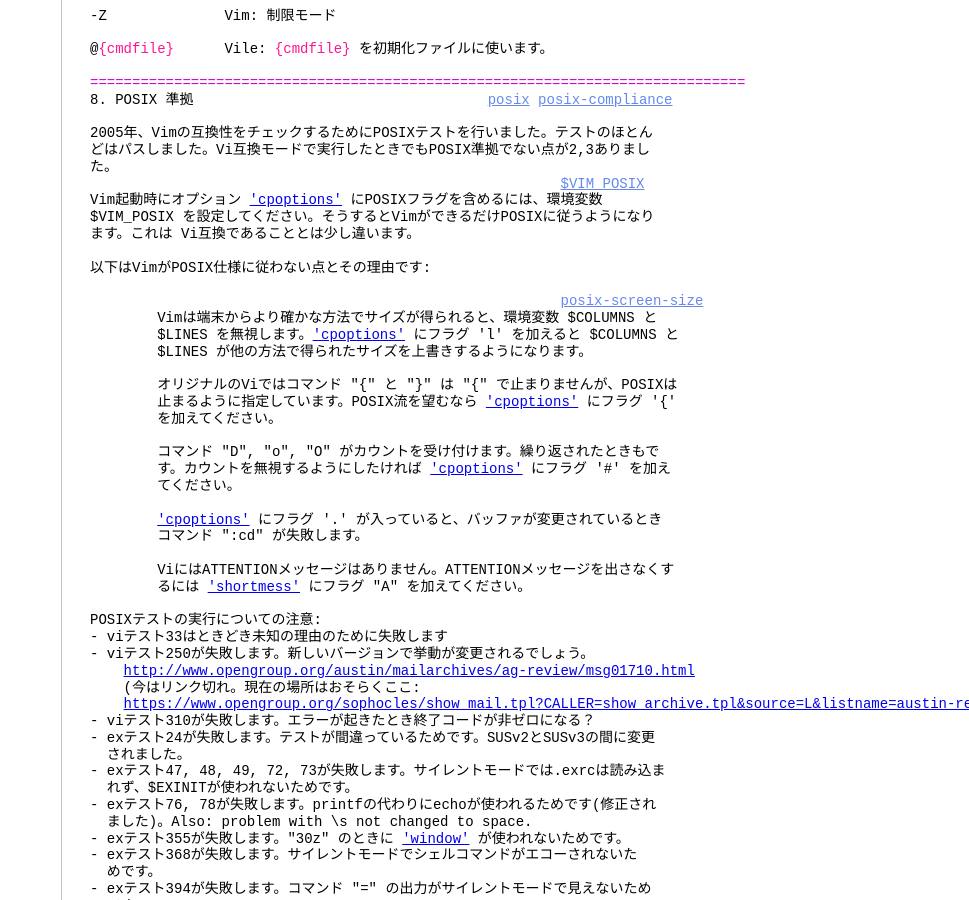
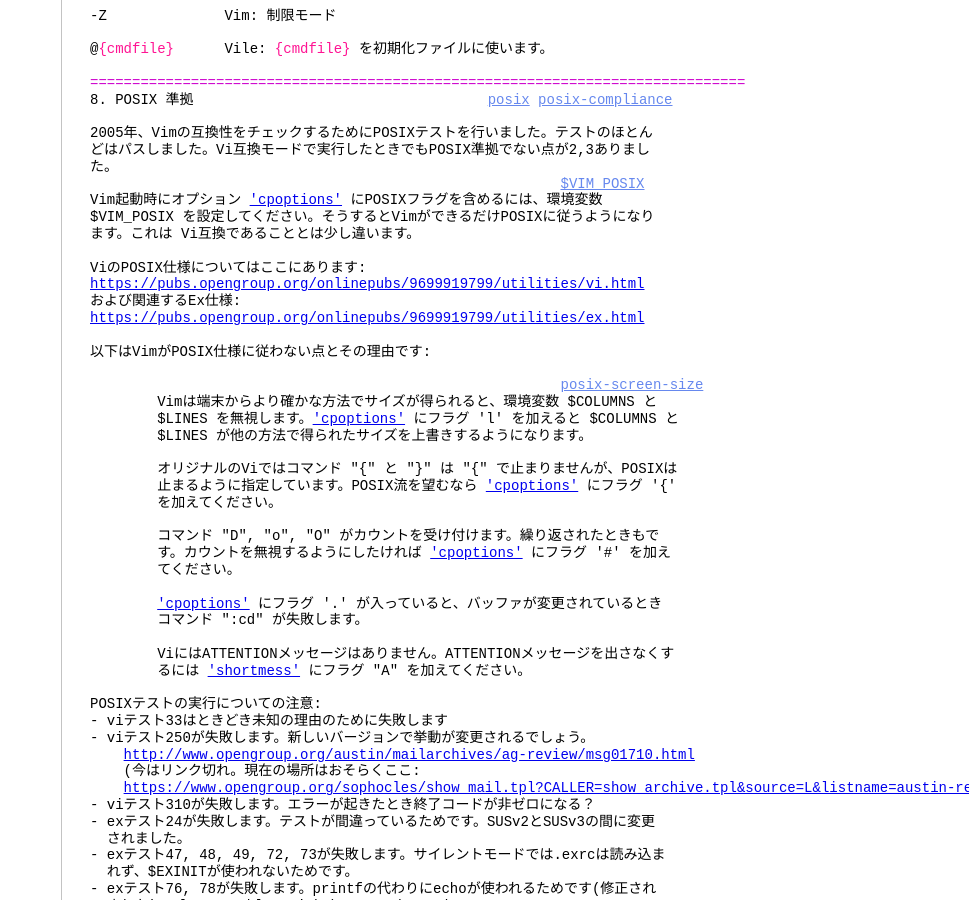
Before and after one commit to vim-jp/vimdoc-ja, a Jekyll site: the page built from vi_diff.html, in a window 1280 px wide and 900 px high, scrolled down 22649 px. Shown: the whole window, without its empty margins (311-1280 px from the left). Built offline with Jekyll 4.4.1, drawn with Linux system fonts in a browser that asks for light colours; nearby versions of some CDN libraries; comment, search, counter and statistics services are not loaded; some of the changed text lies outside the part shown.

Commit message:
Generated by Travis JOB 2948.1
https://travis-ci.org/vim-jp/vimdoc-ja-working/builds/620555739

```diff
--- a/vi_diff.html
+++ b/vi_diff.html
@@ -3,7 +3,7 @@
 helpname: 'vi_diff'
 ---
 <div id='vimCodeElement'>
-<a class="Constant" href="vi_diff.html" name="vi_diff.txt">vi_diff.txt</a>&nbsp;&nbsp; For&nbsp;<span class="Identifier">Vim バージョン 8.1.</span>&nbsp;&nbsp;Last change: 2019 Oct 12<br>
+<a class="Constant" href="vi_diff.html" name="vi_diff.txt">vi_diff.txt</a>&nbsp;&nbsp; For&nbsp;<span class="Identifier">Vim バージョン 8.1.</span>&nbsp;&nbsp;Last change: 2019 Nov 12<br>
 <br>
 <br>
 &nbsp;&nbsp;&nbsp;&nbsp;&nbsp;&nbsp;&nbsp;&nbsp;&nbsp;&nbsp;&nbsp;&nbsp;&nbsp;&nbsp;&nbsp;&nbsp;&nbsp;&nbsp;<span class="Identifier">VIMリファレンスマニュアル&nbsp;&nbsp;&nbsp;&nbsp;&nbsp;&nbsp; by Bram Moolenaar</span><br>
@@ -1354,6 +1354,11 @@
 $VIM_POSIX を設定してください。そうするとVimができるだけPOSIXに従うようになり<br>
 ます。これは Vi互換であることとは少し違います。<br>
 <br>
+ViのPOSIX仕様についてはここにあります:<br>
+<span class="Constant"><a href="https://pubs.opengroup.org/onlinepubs/9699919799/utilities/vi.html">https://pubs.opengroup.org/onlinepubs/9699919799/utilities/vi.html</a></span><br>
+および関連するEx仕様:<br>
+<span class="Constant"><a href="https://pubs.opengroup.org/onlinepubs/9699919799/utilities/ex.html">https://pubs.opengroup.org/onlinepubs/9699919799/utilities/ex.html</a></span><br>
+<br>
 以下はVimがPOSIX仕様に従わない点とその理由です:<br>
 <br>
 &nbsp;&nbsp;&nbsp;&nbsp;&nbsp;&nbsp;&nbsp;&nbsp;&nbsp;&nbsp;&nbsp;&nbsp;&nbsp;&nbsp;&nbsp;&nbsp;&nbsp;&nbsp;&nbsp;&nbsp;&nbsp;&nbsp;&nbsp;&nbsp;&nbsp;&nbsp;&nbsp;&nbsp;&nbsp;&nbsp;&nbsp;&nbsp;&nbsp;&nbsp;&nbsp;&nbsp;&nbsp;&nbsp;&nbsp;&nbsp;&nbsp;&nbsp;&nbsp;&nbsp;&nbsp;&nbsp;&nbsp;&nbsp;&nbsp;&nbsp;&nbsp;&nbsp;&nbsp;&nbsp;&nbsp;&nbsp;<a class="Constant" href="vi_diff.html#posix-screen-size" name="posix-screen-size">posix-screen-size</a><br>
```
